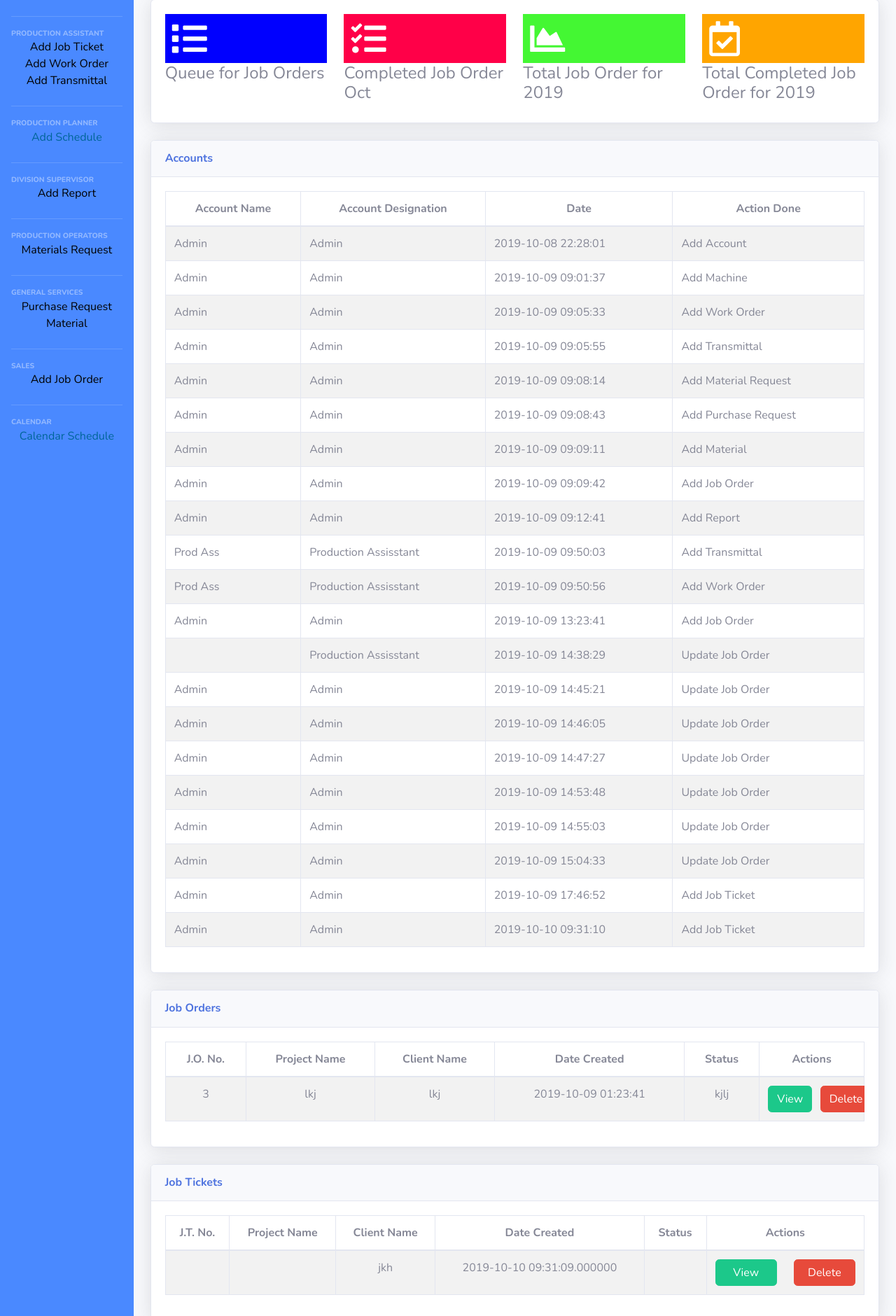
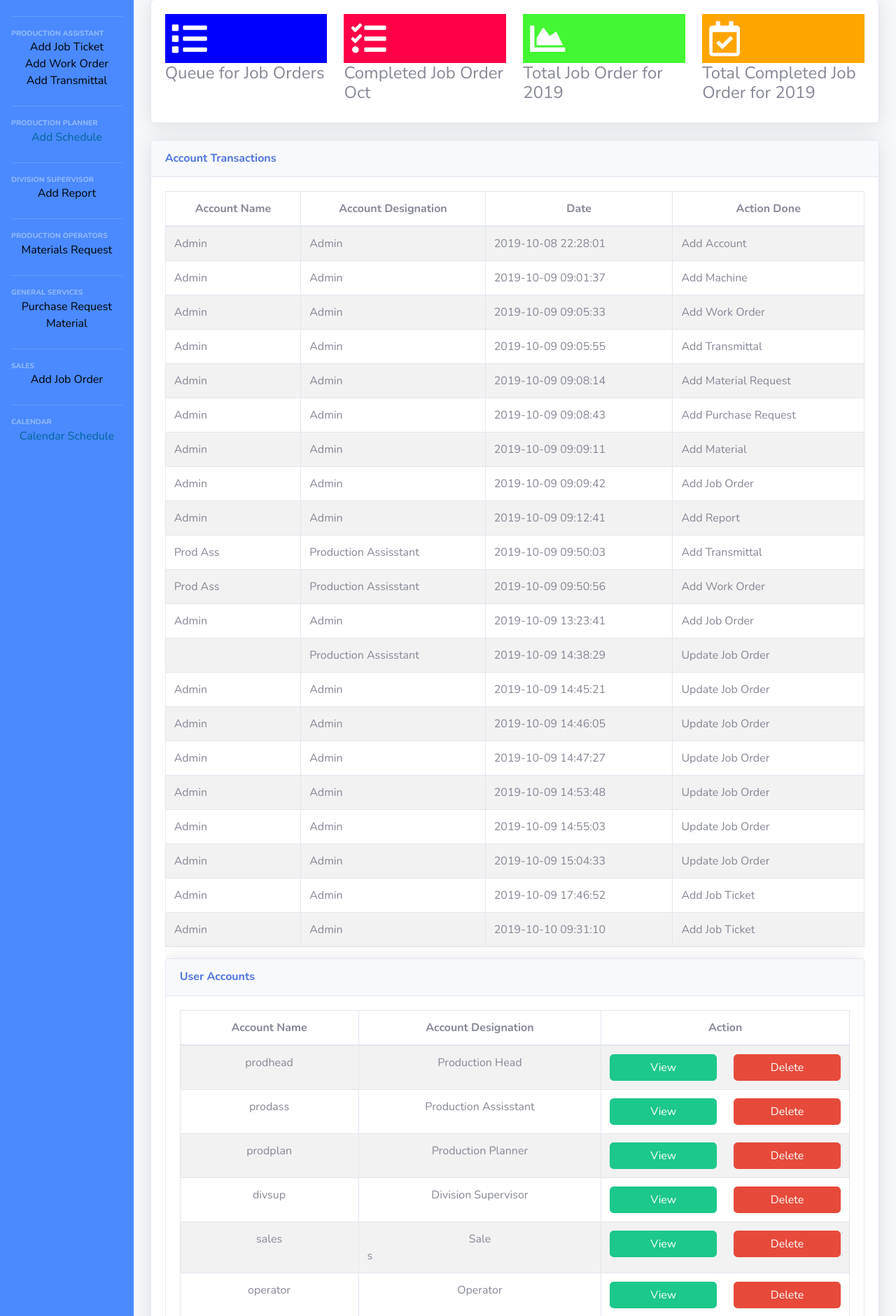
Before and after one commit to MikkoJohn/Project, a PHP site: page /index_admin in a window 1280 px wide. Shown: the part 153-2033 px from the top of the page at 70% size. Run offline with PHP 8.4, Linux system fonts and the light colour scheme; a user stored in the database is signed in; data comes from the database, SQL or seed files in the repository; data that the repository does not hold is empty; some libraries are stand-ins or nearby versions.

Commit message:
Add files via upload

```diff
--- a/index_admin.php
+++ b/index_admin.php
@@ -166,7 +166,7 @@ include 'config.php';
 
           <div class="card shadow mb-4">
             <div class="card-header py-3">
-              <h6 class="m-0 font-weight-bold text-primary">Accounts</h6>
+              <h6 class="m-0 font-weight-bold text-primary">Account Transactions</h6>
             </div>
             <div class="card-body">
               <div class="table-responsive">
@@ -227,7 +227,89 @@ include 'config.php';
  });
  </script>
 
+            <div class="card shadow mb-4">
+            <div class="card-header py-3">
+              <h6 class="m-0 font-weight-bold text-primary">User Accounts</h6>
+            </div>
+            <div class="card-body">
+              <div class="table-responsive">
+                <!-- <table class="table table-bordered" id="dataTable" width="100%" cellspacing="0"> -->
+                    <table id="accounts" class="table table-striped table-bordered" width="100%">
+                        <thead>
+                          <tr>
+                              <th><center>Account Name</center></th>
+                              <th><center>Account Designation</center></th>
+                              <th><center>Action</center></th>
+                               </tr>
+                        </thead>
+                        <tbody>
+                        <?php
+                        $sql = 'SELECT * FROM tbl_useraccounts where user_type != 1';
+                        $stmt = mysqli_stmt_init($conn);
+                        mysqli_stmt_prepare($stmt, $sql);
+                        mysqli_stmt_execute($stmt);
+                        $result = mysqli_stmt_get_result($stmt);
 
+                           while($row = mysqli_fetch_assoc($result)){
+                                echo '
+                                    <tr>
+                                       <td><center>'.$row['uname'].'<center></td>
+                                        ';
+                            if($row['user_type'] == 1){
+                              echo '<td><center>Admin</center></td>';
+                            }else if($row['user_type'] == 2){
+                               echo '<td><center>Production Head</center></td>';
+                            }else if($row['user_type'] == 3){
+                               echo '<td><center>Production Assisstant</center></td>';
+                            }else if($row['user_type'] == 4){
+                               echo '<td><center>Production Planner</center></td>';
+                            }else if($row['user_type'] == 5){
+                               echo '<td><center>Division Supervisor</center></td>';
+                            }else if($row['user_type'] == 6){
+                               echo '<td><center>Sale</center>s</td>';
+                            }else if($row['user_type'] == 7){
+                               echo '<td><center>Operator</center></td>';
+                            }else if($row['user_type'] == 8){
+                               echo '<td><center>General Services</center></td>';
+                            }else if($row['user_type'] == 9){
+                               echo '<td><center>General Services Assistant</center></td>';
+                            }
+                                 echo '
+                                        <td><center>
+                          <div class="row">
+                                    <div class="col col-lg-6">
+                                    <form method="POST" action="editmodal/editaccount.php">
+
+                          <input type="hidden" name="acc_id" value="'.$row['ua_id'].'">
+                          <button name="view_account" class="btn btn-success" style="width:100%;"><span class="glyphicon glyphicon-eye-open" aria-hidden="true"></span> View</button>
+                                    </form>
+                                    </div>
+                                    <div class="col col-lg-6">
+                                    <form method="POST" action="delete">
+         <input type="hidden" name="acc_id" value="'.$row['ua_id'].'">
+                        <button name="delete_account" class="btn btn-danger" style="width:100%;"><span class="glyphicon glyphicon-trash" aria-hidden="true"></span> Delete</button>
+        </form>
+        </div>
+        </div></center>
+
+
+
+
+                                        </td>
+                                    </tr>
+                                ';
+                           }
+
+                        ?>
+
+                   </tbody>
+
+                </table>
+  <script>
+ $(document).ready(function(){
+      $('#accounts').DataTable();
+ });
+ </script>
 
 
           </div>
```
Also changed, not shown: delete.php (+20 -0 lines).
